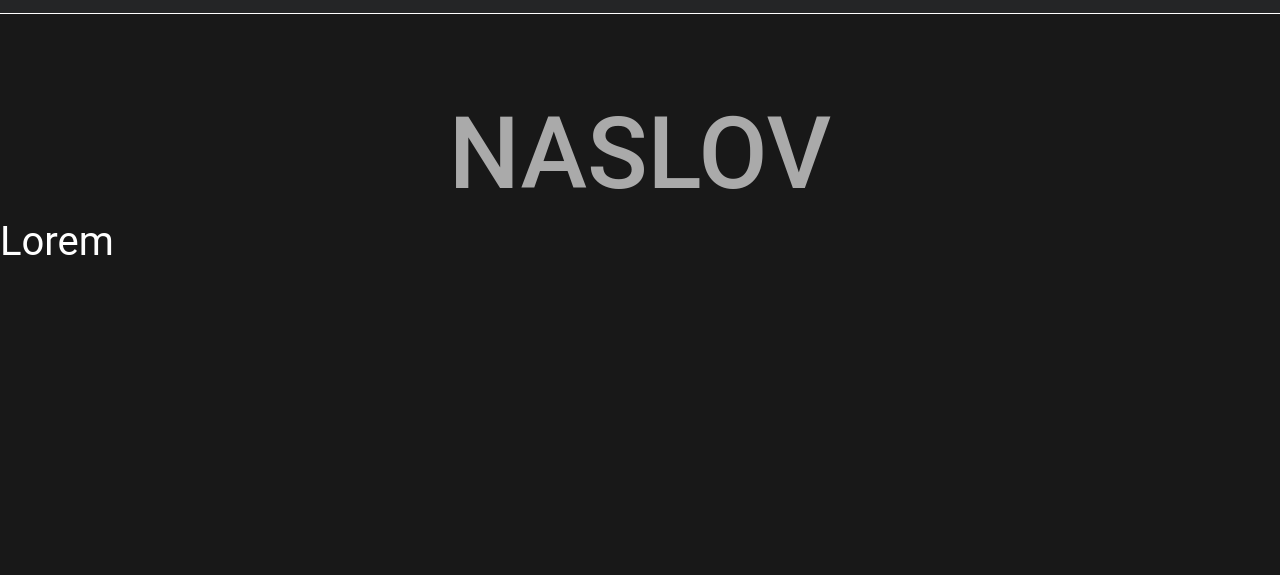
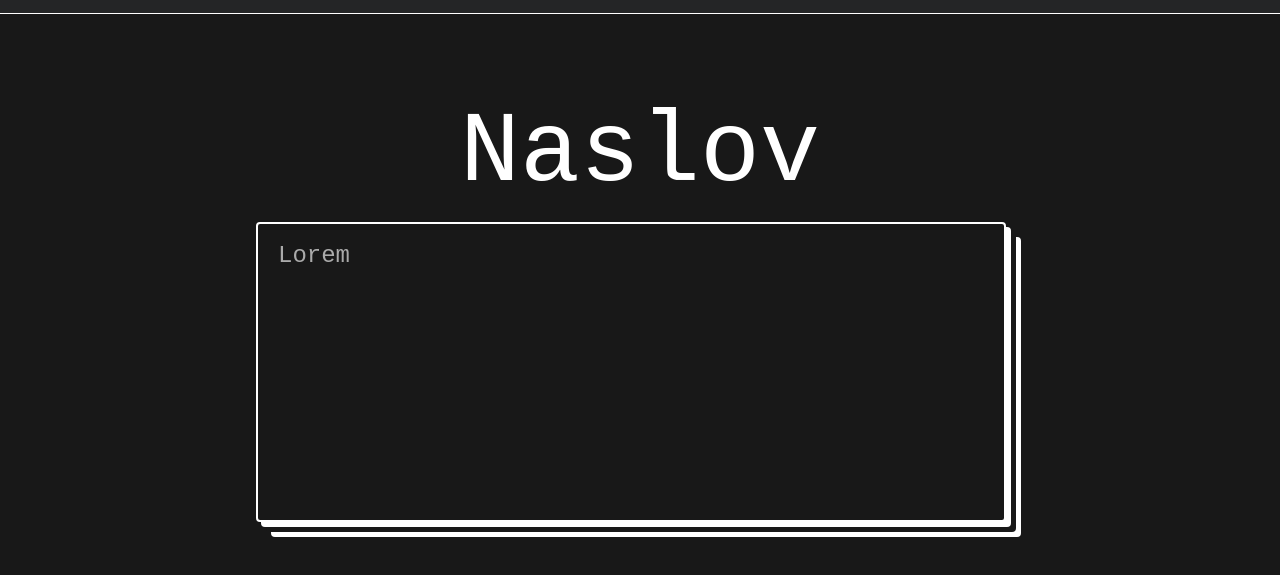
Before and after one commit to OliverK666/hakaton2021, a website: page front/index.html in a window 1280 px wide. Shown: the part 69-644 px from the top of the page. Drawn offline with Linux system fonts and the light colour scheme.

Commit message:
Dodat card

```diff
--- a/front/css/header.css
+++ b/front/css/header.css
@@ -25,7 +25,10 @@ body{font-family:roboto,sans-serif}
 .nav__item a{display:block;padding:1.5rem 1rem}
 .nav__toggle{display:none}
 @media(max-width:599px){.nav__toggle{display:block;position:absolute;right:1rem;top:1rem;}}
-
+a:{
+  color: #aaa;
+  font-family: "Fira Mono",monospace,'Roboto',-apple-system,BlinkMacSystemFont,'Ubuntu','Helvetica Neue',sans-serif;
+}
 a:hover{
 	color: #ffffff;
 	transition: width 0.2s;
--- a/front/css/style.css
+++ b/front/css/style.css
@@ -13,6 +13,12 @@ html, body{
 
 
 
+
+.Navigation_Bar_Border{
+	border-bottom-color: #ffffff;
+	border-bottom-style: solid;
+	border-bottom-width: 0.5px;
+}
 footer {
 	background-color: #d1d1d1;
 	padding: 20px;
@@ -43,12 +49,13 @@ img{
 	background-color: #181818;
 }
 h1{
-	color: #aaaaaa;
+	color: #fff;
 	text-align: center;
 	padding-top: 80px;
 	font-size: 100px;
+	font-family: "Fira Mono",monospace,'Roboto',-apple-system,BlinkMacSystemFont,'Ubuntu','Helvetica Neue',sans-serif;
 }
-@media (max-width:600px){
+@media (max-width:599px){
 h1:hover{
 
 	font-size: 110px;
@@ -60,10 +67,32 @@ h1:hover{
 	font-size: 150px;
 	transition:font-size 0.5s;
 }}
+p{
+	font-size: 24px;
+	color: #aaa;
+	font-family: "Fira Mono",monospace,'Roboto',-apple-system,BlinkMacSystemFont,'Ubuntu','Helvetica Neue',sans-serif;
+
+}
 
 section{
 	background-color: #181818;
 }
+
+.card{
+	width: 60%;
+	height: 300px;
+	max-width: 750px;
+	align-self: center;
+	border-style: solid;
+	border-color: #fff;
+	border-width: 2px;
+	margin-left: 20%;
+	margin-right: 20%;
+	padding: 20px;
+	box-shadow: 5px 5px white, 10px 10px #181818, 15px 15px white;
+
+}
+
 
 @keyframes typingAnim{
   from { width: 0 }
@@ -76,10 +105,7 @@ section{
   animation: typingAnim 5s steps(50);
 }
 
-p{
-	font-size: 40px;
-	color: #fff;
-}
+
 @keyframes typingAnim{
   from { width: 0 }
   to { width: 100% }
--- a/front/index.html
+++ b/front/index.html
@@ -25,25 +25,16 @@
         </nav>
       </div>
     </header>
-    <!--h1:hover{
 
-	font-size: 150px;
-	transition:font-size 0.5s;
-}
-h1:hover:after{
-
-	font-size: 100px;
-	transition:font-size 0.2s;
-}-->
 
 	<section>
-		<h1>NASLOV</h1>
+		<h1>Naslov</h1>
 	</section>
-	<div class="typing" class="dark-background">
-  	<p>Lorem </p>
-
+	<div >
+		<div  class="typing dark-background card n" >
+	  		<p>Lorem </p>
+		</div>
 	</div>
-
 
 
 	<!--<footer>
```
Also changed, not shown: 2 other files.
